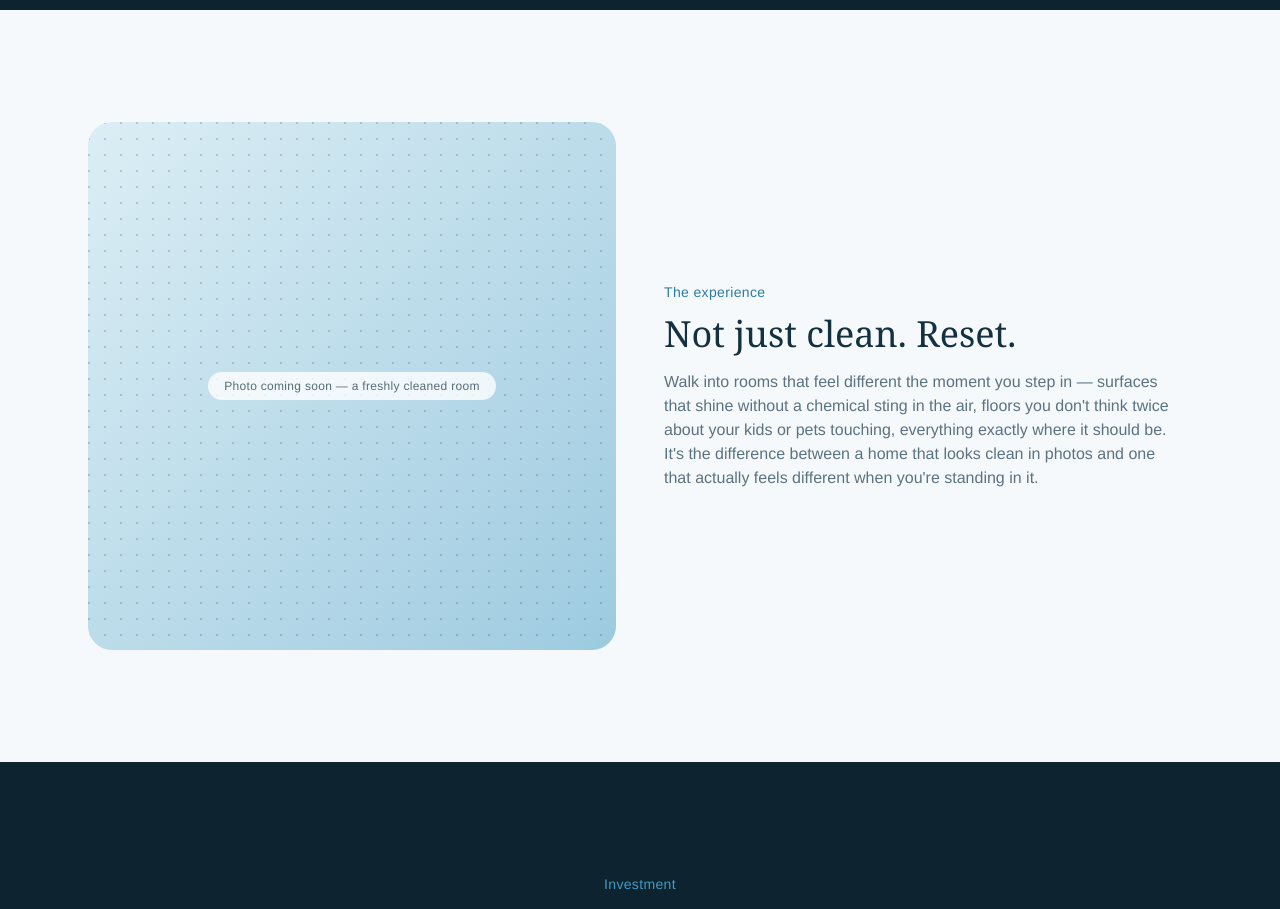
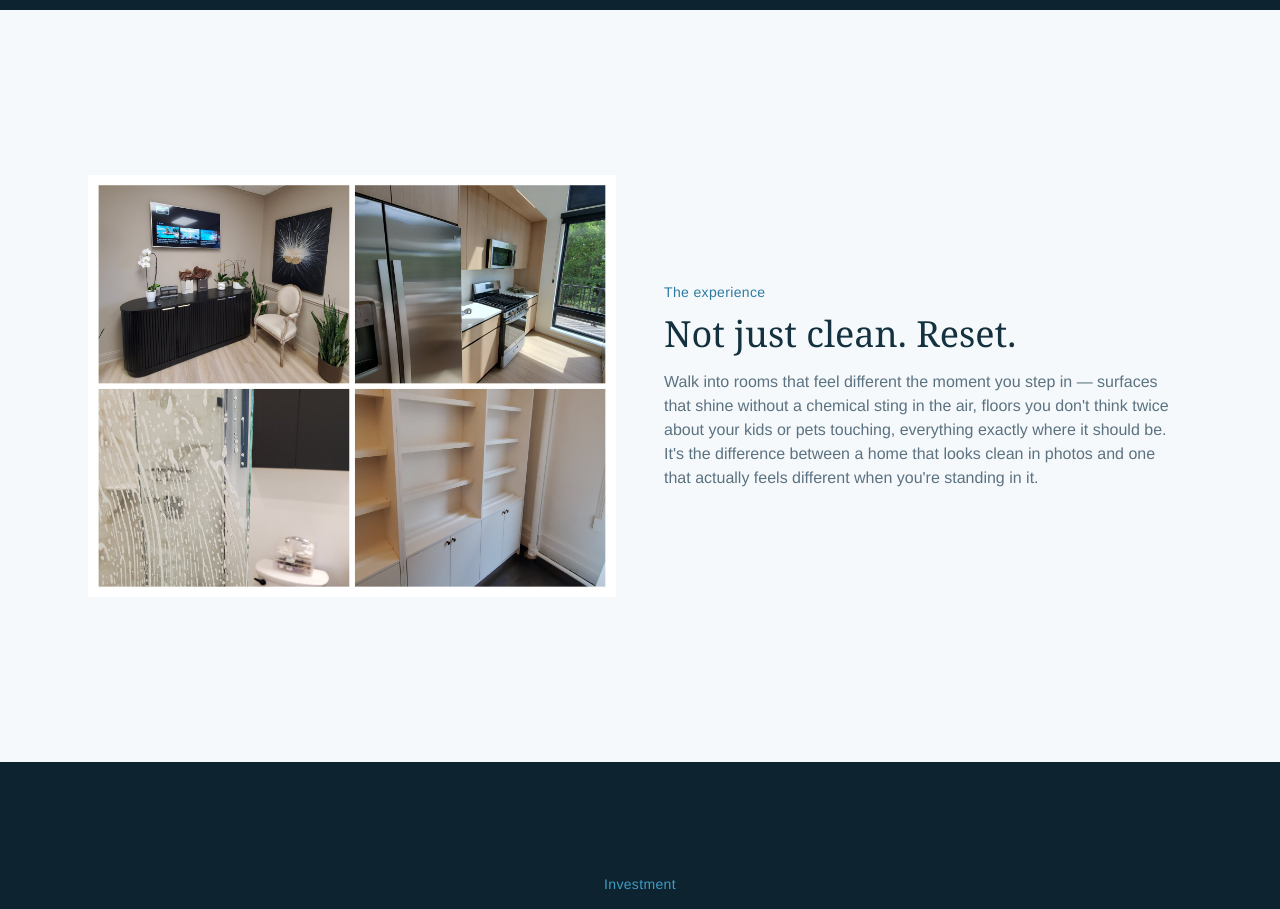
Before and after one commit to franklinlucero364/luna-doris-site, a Next.js app: page / in a window 1280 px wide. Shown: the part 1400-2309 px from the top of the page. Built offline with nearby package versions, Linux system fonts and the light colour scheme; no server answers.

Commit message:
Add real photo to Experience section

```diff
--- a/src/components/ServiceExperience.tsx
+++ b/src/components/ServiceExperience.tsx
@@ -1,13 +1,16 @@
-import PhotoPlaceholder from "./PhotoPlaceholder";
+import Image from "next/image";
 import { serviceExperience } from "@/lib/site-config";
 
 export default function ServiceExperience() {
   return (
     <section className="bg-background">
       <div className="mx-auto grid max-w-6xl items-center gap-12 px-6 py-20 sm:grid-cols-2 sm:py-28">
-        <PhotoPlaceholder
-          label="Photo coming soon — a freshly cleaned room"
-          className="aspect-square w-full"
+        <Image
+          src="/images/room-showcase.jpg"
+          alt="A collage of real spaces Doris has cleaned: a living room, kitchen, bathroom glass, and built-in shelving"
+          width={1000}
+          height={1000}
+          className="aspect-square w-full rounded-3xl object-contain"
         />
         <div>
           <p className="text-sm font-medium tracking-wide text-sky-dark">
```
Also changed, not shown: public/images/room-showcase.jpg (added).
